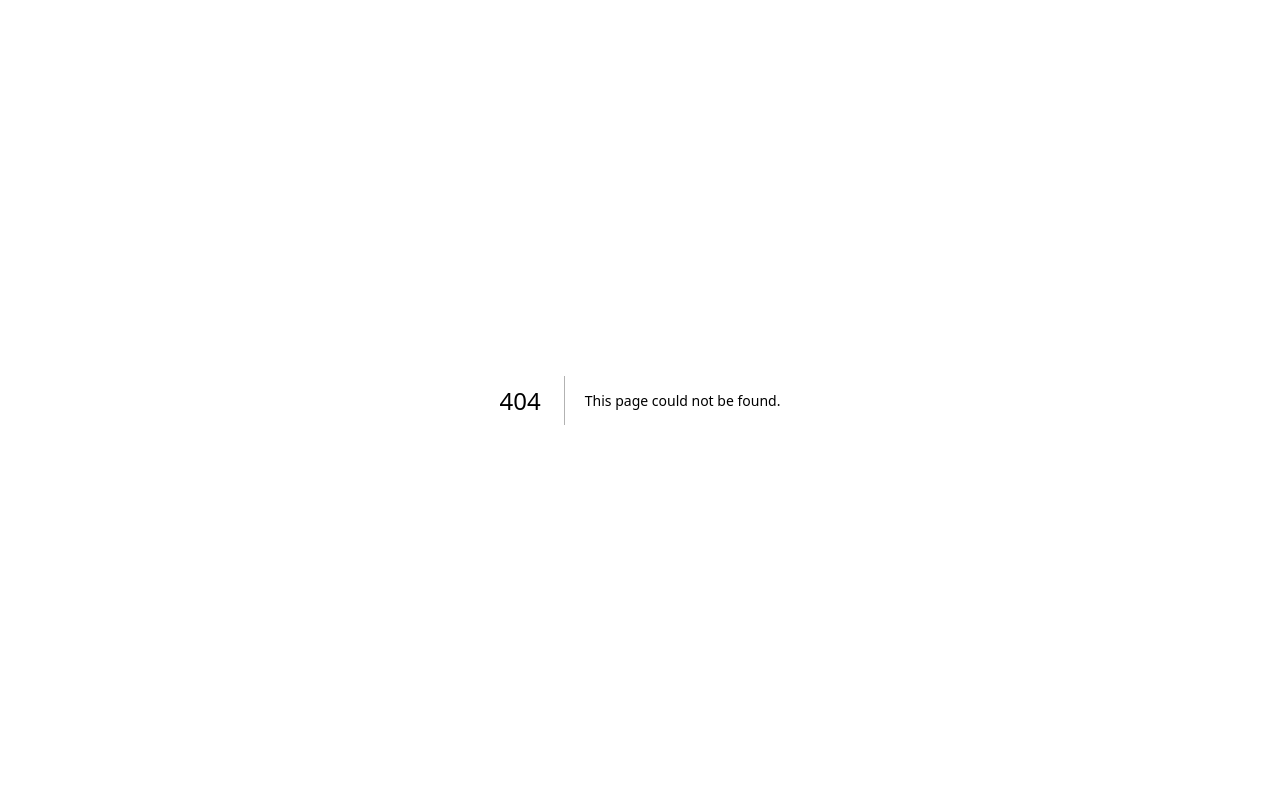
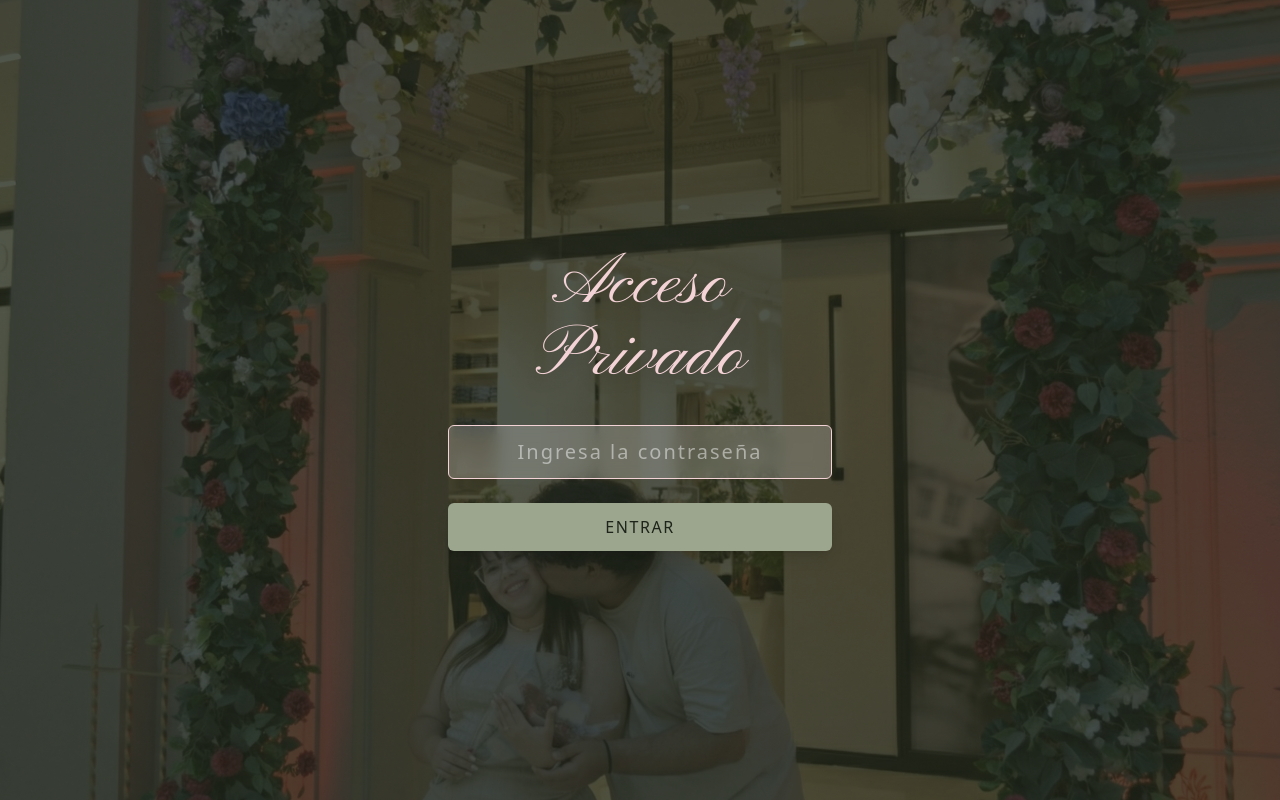
Before and after one commit to Davidsgs/proyect-marry-me, a Next.js app: page /login in a window 1280 px wide. Before the commit this address had no page. Built offline with nearby package versions, Linux system fonts and the light colour scheme.

Commit message:
feat: Implement password-protected login page and authentication middleware for site access control.

```diff
--- /dev/null
+++ b/src/app/login/page.tsx
@@ -0,0 +1,72 @@
+import { cookies } from 'next/headers';
+import { redirect } from 'next/navigation';
+import { Pinyon_Script } from 'next/font/google';
+
+const pinyonScript = Pinyon_Script({
+    weight: "400",
+    subsets: ["latin"],
+});
+
+export default async function LoginPage({
+    searchParams,
+}: {
+    searchParams: Promise<{ [key: string]: string | string[] | undefined }>
+}) {
+    const resolvedParams = await searchParams;
+    const error = resolvedParams?.error;
+
+    async function login(formData: FormData) {
+        'use server';
+        const password = formData.get('password');
+        if (password === 'nuestraboda') {
+            const cookieStore = await cookies();
+            cookieStore.set('site_auth', 'true', {
+                httpOnly: true,
+                secure: process.env.NODE_ENV === 'production',
+                maxAge: 60 * 60 * 24 * 30, // 30 days
+                path: '/',
+            });
+            redirect('/');
+        } else {
+            redirect('/login?error=true');
+        }
+    }
+
+    return (
+        <main className="relative min-h-screen flex items-center justify-center overflow-hidden bg-wedding-sage-darkest">
+            <div
+                className="absolute inset-0 z-0 bg-cover bg-center bg-no-repeat opacity-90"
+                style={{ backgroundImage: "url('/background-placeholder.webp')" }}
+            ></div>
+            <div className="absolute inset-0 z-0 bg-wedding-sage-darkest/75 text-center"></div>
+
+            <div className="relative z-10 flex flex-col items-center px-4 md:px-8 w-full max-w-md py-12 justify-center">
+                <h1 className={`${pinyonScript.className} text-6xl md:text-7xl text-wedding-blush-light drop-shadow-xl mb-8 text-center`}>
+                    Acceso Privado
+                </h1>
+
+                <form action={login} className="w-full flex flex-col gap-4">
+                    <input
+                        type="password"
+                        name="password"
+                        placeholder="Ingresa la contraseña"
+                        className="px-4 py-3 rounded-md bg-white/10 border border-wedding-cream/20 text-wedding-cream placeholder-wedding-cream/50 focus:outline-none focus:border-wedding-blush-light focus:bg-white/20 text-center tracking-widest text-lg md:text-xl backdrop-blur-sm transition-all"
+                        required
+                        autoFocus
+                    />
+                    {error && (
+                        <p className="text-red-300 text-sm md:text-base text-center mt-2 drop-shadow-md bg-red-900/40 p-2 rounded backdrop-blur-sm tracking-wide">
+                            Contraseña incorrecta, intenta de nuevo.
+                        </p>
+                    )}
+                    <button
+                        type="submit"
+                        className="w-full mt-2 px-4 py-3 bg-wedding-sage-light hover:brightness-110 text-wedding-sage-darkest font-medium rounded-md transition-all uppercase tracking-widest text-sm md:text-base shadow-lg"
+                    >
+                        Entrar
+                    </button>
+                </form>
+            </div>
+        </main>
+    );
+}
--- /dev/null
+++ b/src/middleware.ts
@@ -0,0 +1,31 @@
+import { NextResponse } from 'next/server';
+import type { NextRequest } from 'next/server';
+
+export function middleware(req: NextRequest) {
+    const isAuth = req.cookies.has('site_auth');
+    const isLoginPage = req.nextUrl.pathname.startsWith('/login');
+
+    if (!isAuth && !isLoginPage) {
+        return NextResponse.redirect(new URL('/login', req.url));
+    }
+
+    if (isAuth && isLoginPage) {
+        return NextResponse.redirect(new URL('/', req.url));
+    }
+
+    return NextResponse.next();
+}
+
+export const config = {
+    matcher: [
+        /*
+         * Match all request paths except for the ones starting with:
+         * - api (API routes)
+         * - _next/static (static files)
+         * - _next/image (image optimization files)
+         * - favicon.ico, sitemap.xml, robots.txt (metadata files)
+         * - any static asset files (images, fonts, etc.)
+         */
+        '/((?!api|_next/static|_next/image|favicon.ico|sitemap.xml|robots.txt|.*\\.(?:jpg|jpeg|gif|png|svg|webp|ico|woff2?|eot|ttf|otf)).*)',
+    ],
+};
```
